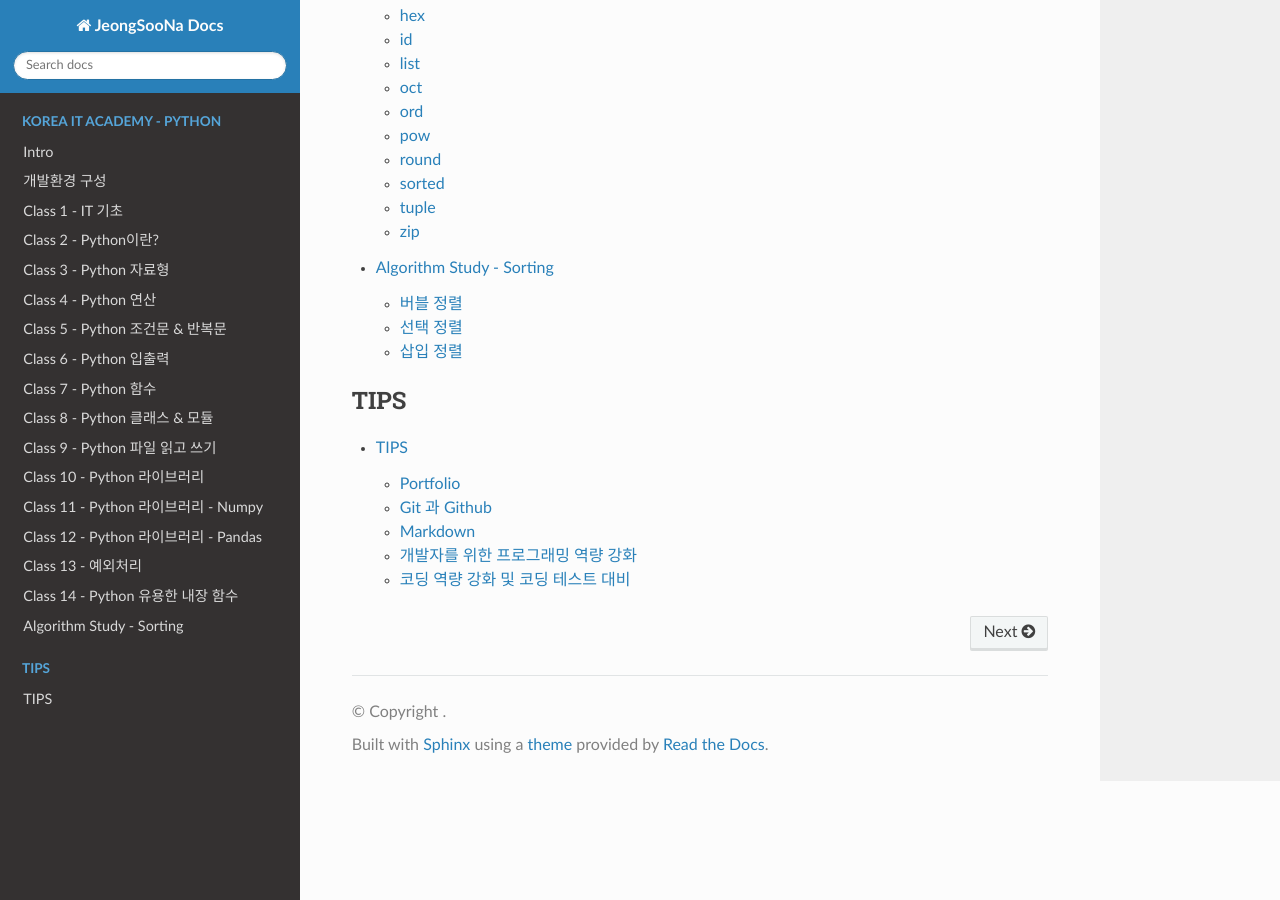
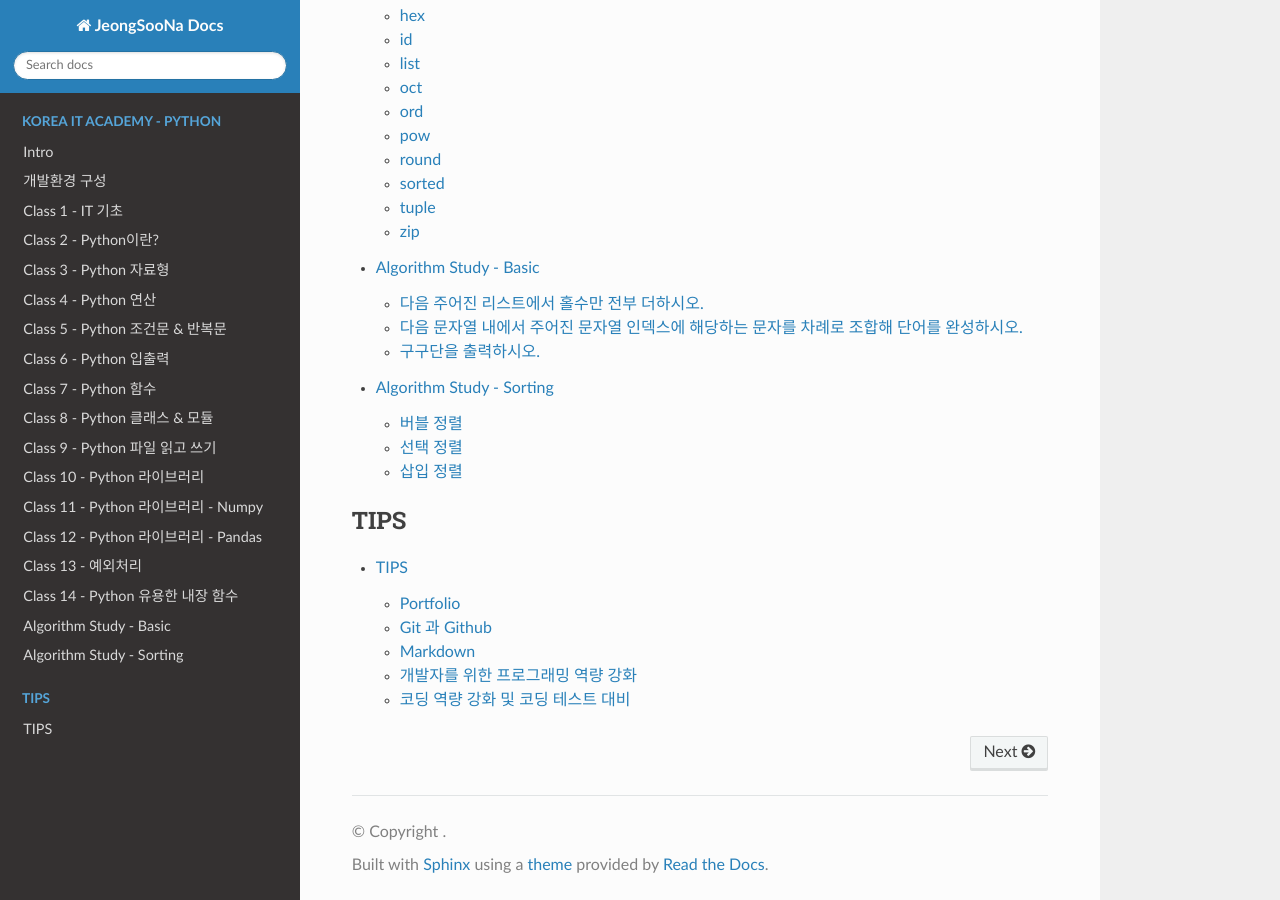
Before and after one commit to JeongSooNa/JeongSooNa-Docs, a Sphinx documentation site: the page built from docs/index.md, in a window 1280 px wide and 900 px high, scrolled down 4219 px. Built offline with Sphinx 7.4.7 and the Read the Docs theme 3.1.0, drawn with Linux system fonts in a browser that asks for light colours.

Commit message:
update docs

````diff
--- a/docs/index.md
+++ b/docs/index.md
@@ -64,6 +64,7 @@ Korea_IT_Academy-Python/class_11.md
 Korea_IT_Academy-Python/class_12.md
 Korea_IT_Academy-Python/class_13.md
 Korea_IT_Academy-Python/class_14.md
+Korea_IT_Academy-Python/Algorithm_study-basic.md
 Korea_IT_Academy-Python/Algorithm_study-sorting.md
 ```
 
````
